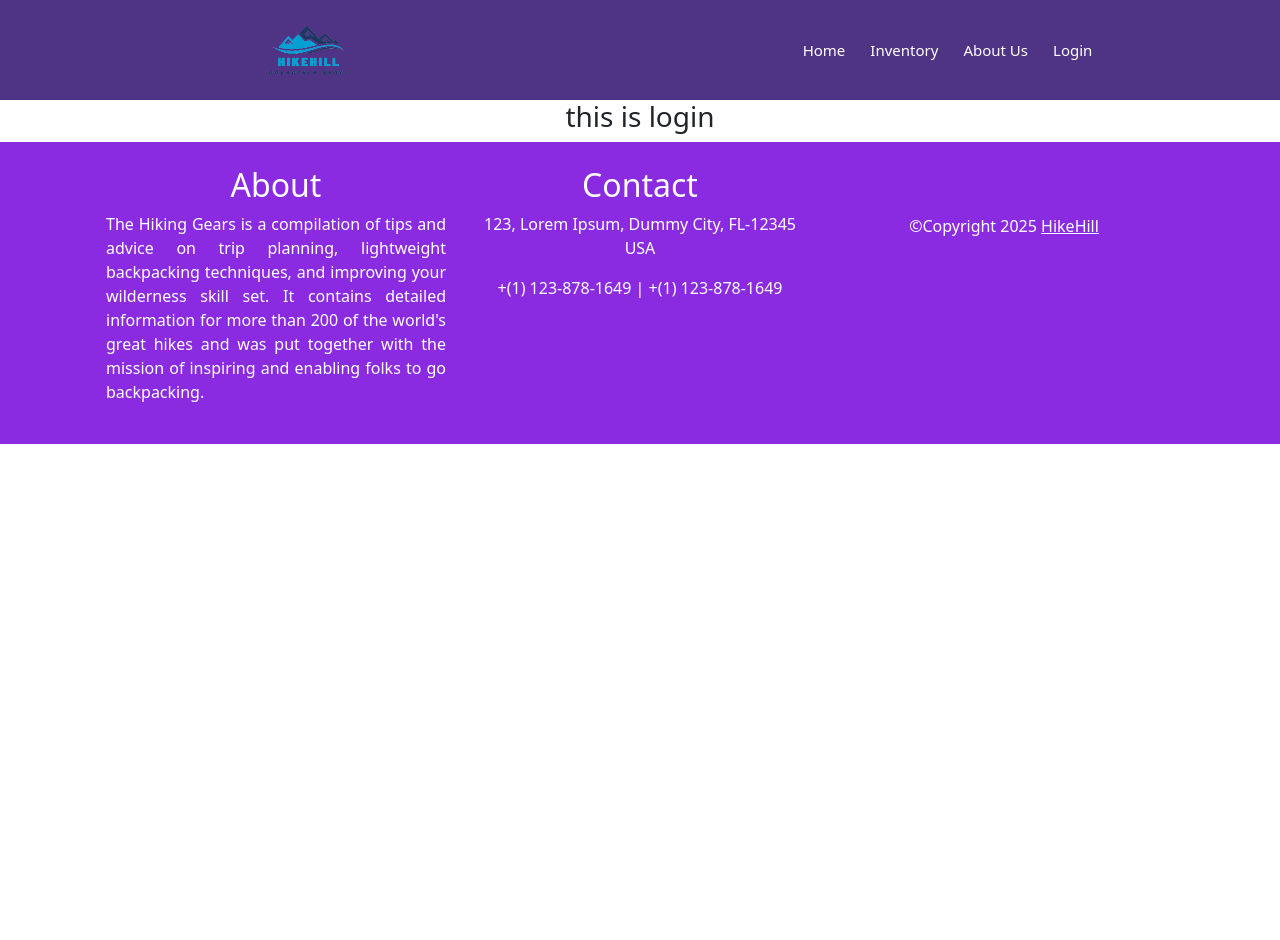
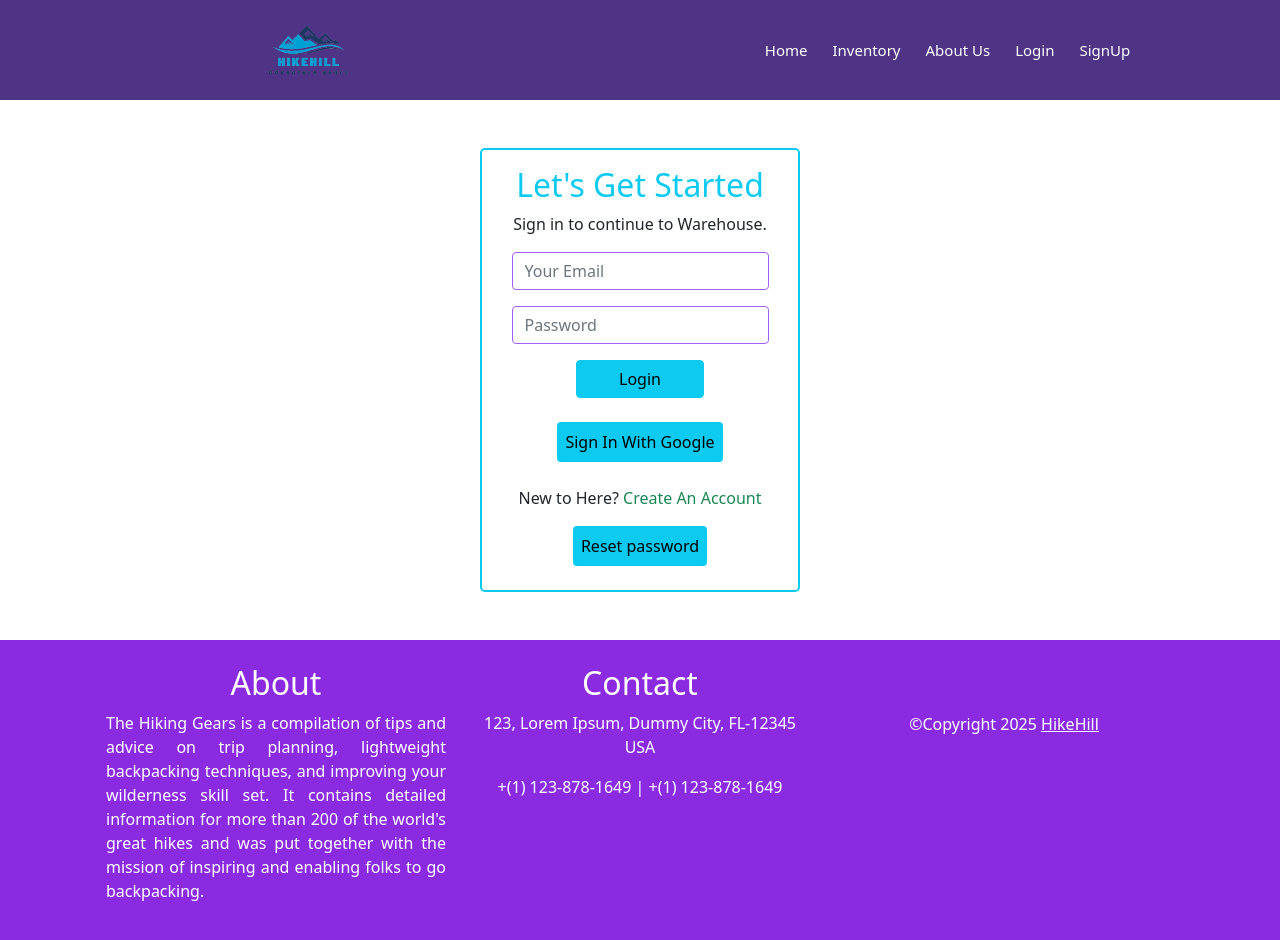
Before and after one commit to sabbirpboss/HikeHiLL, a React (Create React App) app: page /login in a window 1280 px wide. Shown: the top 940 px of the page. Before the commit the page ends 800 px from the top, so only its background shows below. Built offline with nearby package versions, Linux system fonts and the light colour scheme; no server answers.

Commit message:
login signup complete

```diff
--- a/package.json
+++ b/package.json
@@ -7,11 +7,14 @@
     "@testing-library/react": "^13.2.0",
     "@testing-library/user-event": "^13.5.0",
     "bootstrap": "^5.1.3",
+    "firebase": "^9.8.0",
     "react": "^18.1.0",
     "react-bootstrap": "^2.3.1",
     "react-dom": "^18.1.0",
+    "react-firebase-hooks": "^5.0.3",
     "react-router-dom": "^6.3.0",
     "react-scripts": "5.0.1",
+    "react-toastify": "^9.0.1",
     "web-vitals": "^2.1.4"
   },
   "scripts": {
--- a/src/App.js
+++ b/src/App.js
@@ -1,23 +1,33 @@
-import './App.css';
-import 'bootstrap/dist/css/bootstrap.min.css';
-import Header from './Pages/Header/Header';
-import { Route, Routes } from 'react-router-dom';
-import Homepage from './Pages/Homepage/Homepage';
-import Inventory from './Pages/Inventory/Inventory';
-import AboutUs from './Pages/AboutUs/AboutUs';
-import Login from './Pages/Login/Login';
-import Footer from './Pages/Footer/Footer';
+import "./App.css";
+import "bootstrap/dist/css/bootstrap.min.css";
+import Header from "./Pages/Header/Header";
+import { Route, Routes } from "react-router-dom";
+import Homepage from "./Pages/Homepage/Homepage";
+import Inventory from "./Pages/Inventory/Inventory";
+import AboutUs from "./Pages/AboutUs/AboutUs";
+import Login from "./Pages/Login/Login";
+import Footer from "./Pages/Footer/Footer";
+import SignUp from "./Pages/SignUp/SignUp";
+import RequireAuth from "./Pages/RequireAuth/RequireAuth";
 
 function App() {
   return (
     <div className="App">
       <Header></Header>
       <Routes>
-        <Route path='/' element={<Homepage></Homepage>}></Route>
-        <Route path='/home' element={<Homepage></Homepage>}></Route>
-        <Route path='/inventory' element={<Inventory></Inventory>}></Route>
-        <Route path='/about' element={<AboutUs></AboutUs>}></Route>
-        <Route path='/login' element={<Login></Login>}></Route>
+        <Route path="/" element={<Homepage></Homepage>}></Route>
+        <Route path="/home" element={<Homepage></Homepage>}></Route>
+        <Route path="/inventory" element={<Inventory></Inventory>}></Route>
+        <Route
+          path="/about"
+          element={
+            <RequireAuth>
+              <AboutUs></AboutUs>
+            </RequireAuth>
+          }
+        ></Route>
+        <Route path="/login" element={<Login></Login>}></Route>
+        <Route path="/signup" element={<SignUp></SignUp>}></Route>
       </Routes>
       <Footer></Footer>
     </div>
--- a/src/Pages/Header/Header.js
+++ b/src/Pages/Header/Header.js
@@ -1,11 +1,20 @@
-import React from 'react';
-import './Header.css';
-import { Link } from 'react-router-dom';
-import logo from '../../images/LOGO.png'
+import React from "react";
+import "./Header.css";
+import { Link } from "react-router-dom";
+import logo from "../../images/LOGO.png";
+import { useAuthState } from "react-firebase-hooks/auth";
+import auth from "../../firebase.init";
+import { signOut } from "firebase/auth";
 
 const Header = () => {
+  const [user] = useAuthState(auth);
+
+  const logout = () => {
+    signOut(auth);
+  };
+
   return (
-        <div className='header-section'>
+    <div className="header-section">
       <Link to="/">
         <img src={logo} alt="" />
       </Link>
@@ -13,7 +22,21 @@ const Header = () => {
         <Link to="/home">Home</Link>
         <Link to="/inventory">Inventory</Link>
         <Link to="/about">About Us</Link>
+
+        <span className="login-signup">
+          {!user ? (
             <Link to="/login">Login</Link>
+          ) : (
+            <button className="bg-info border-0 rounded p-2" onClick={logout}>
+              SignOut
+            </button>
+          )}
+          {!user ? (
+            <Link to="/signup">SignUp</Link>
+          ) : (
+            <></>
+          )}
+        </span>
       </div>
     </div>
   );
--- a/src/Pages/Login/Login.css
+++ b/src/Pages/Login/Login.css
@@ -0,0 +1,15 @@
+
+  .input-group input {
+    border: 1px solid #a45ff8;
+  }
+  .form-submit{
+      background-color: #a45ff8;
+    transition: .3s;
+  }
+  .form-submit:hover{
+    background-color: #a45ff862;
+    color: #a45ff8;
+  }
+  .form-link{
+      color: ##a45ff8;
+  }
--- a/src/Pages/Login/Login.js
+++ b/src/Pages/Login/Login.js
@@ -1,11 +1,112 @@
-import React from 'react';
+import React, { useRef } from "react";
+import { Button, Form } from "react-bootstrap";
+import {
+  useSendPasswordResetEmail,
+  useSignInWithEmailAndPassword,
+  useSignInWithGoogle,
+} from "react-firebase-hooks/auth";
+import { Link, useLocation, useNavigate } from "react-router-dom";
+import auth from "../../firebase.init";
+import { toast } from "react-toastify";
+import "react-toastify/dist/ReactToastify.css";
+import "./Login.css";
 
 const Login = () => {
-    return (
-        <div>
-            <h3>this is login</h3>
-        </div>
-    );
+  const emailRef = useRef("");
+  const passwordRef = useRef("");
+  const navigate = useNavigate();
+  const location = useLocation();
+
+  let from = location.state?.from?.pathname || "/";
+  let errorElement;
+  const [signInWithEmailAndPassword, user, error] =
+    useSignInWithEmailAndPassword(auth);
+
+  const [sendPasswordResetEmail] = useSendPasswordResetEmail(auth);
+
+  if (user) {
+    navigate(from, { replace: true });
+  }
+
+  if (error) {
+    errorElement = <p className="text-danger">Error: {error?.message}</p>;
+  }
+
+  const [signInWithGoogle] = useSignInWithGoogle(auth);
+
+  const handleSubmit = (event) => {
+    event.preventDefault();
+    const email = emailRef.current.value;
+    const password = passwordRef.current.value;
+
+    signInWithEmailAndPassword(email, password);
+  };
+
+  const navigateRegister = (event) => {
+    navigate("/register");
+  };
+
+  const resetPassword = async () => {
+    const email = emailRef.current.value;
+    if (email) {
+      await sendPasswordResetEmail(email);
+      toast("Sent email");
+    } else {
+      toast("please enter your email address");
+    }
+  };
+  return (
+    <div className="w-25 mx-auto my-5 rounded-3 d-flex justify-content-center align-items-center border border-info border-2">
+      <div>
+        <h2 className="text-info mt-3">Let's Get Started</h2>
+        <p>Sign in to continue to Warehouse.</p>
+        <Form onSubmit={handleSubmit}>
+          <Form.Group className="mb-3 input-group" controlId="formBasicEmail">
+            <Form.Control
+              ref={emailRef}
+              type="email"
+              placeholder="Your Email"
+              required
+            />
+          </Form.Group>
+          <Form.Group className="mb-3 input-group" controlId="formBasicPassword">
+            <Form.Control
+              ref={passwordRef}
+              type="password"
+              placeholder="Password"
+              required
+            />
+          </Form.Group>
+          <Button variant="info w-50 mx-auto d-block mb-2" type="submit">
+            Login
+          </Button>
+        </Form>
+        {errorElement}
+        <button
+          className="bg-info border-0 rounded p-2 mb-4 mt-3"
+          onClick={() => signInWithGoogle()}
+        >
+          Sign In With Google
+        </button>
+        <p className="text-dark">
+          New to Here?{" "}
+          <Link
+            className="form-link text-decoration-none text-success"
+            to="/signUp"
+            onClick={navigateRegister}
+          >
+            Create An Account
+          </Link>{" "}
+        </p>
+        <button
+          className="bg-info border-0 rounded p-2 mb-4"
+          onClick={resetPassword}
+        >
+          Reset password
+        </button>
+      </div>
+    </div>
+  );
 };
 
 export default Login;
--- /dev/null
+++ b/src/Pages/RequireAuth/RequireAuth.js
@@ -0,0 +1,35 @@
+import React from 'react';
+import { useAuthState, useSendEmailVerification } from 'react-firebase-hooks/auth';
+import { Navigate, useLocation } from 'react-router-dom';
+import { toast } from 'react-toastify';
+import auth from '../../firebase.init';
+
+const RequireAuth = ({ children }) => {
+    const [user] = useAuthState(auth);
+    const location = useLocation();
+    const [sendEmailVerification] = useSendEmailVerification(auth);
+
+    if (!user) {
+        return <Navigate to="/login" state={{ from: location }} replace />;
+    }
+
+    if (user.providerData[0]?.providerId=== 'password' && !user.emailVerified) {
+        return <div className='text-center mt-5'>
+            <h3 className='text-danger'>Your Email is not verified!!</h3>
+            <h5 className='text-success'> Please Verify your email address</h5>
+            <button
+            className='btn btn-primary'
+                onClick={async () => {
+                    await sendEmailVerification();
+                    toast('Sent email');
+                }}
+            >
+                Send Verification Email Again
+            </button>
+        </div>
+    }
+
+    return children;
+};
+
+export default RequireAuth;
--- /dev/null
+++ b/src/Pages/SignUp/SignUp.js
@@ -0,0 +1,104 @@
+import React, { useState } from "react";
+import { Link, useNavigate } from "react-router-dom";
+import {
+  useCreateUserWithEmailAndPassword,
+  useSignInWithGoogle,
+  useUpdateProfile,
+} from "react-firebase-hooks/auth";
+import "./SignUp.css";
+import auth from "../../firebase.init";
+
+const SignUp = () => {
+  const [agree, setAgree] = useState(false);
+  const [createUserWithEmailAndPassword, user, error] =
+    useCreateUserWithEmailAndPassword(auth, { sendEmailVerification: true });
+  const [updateProfile] = useUpdateProfile(auth);
+
+  const navigate = useNavigate();
+
+  if (user) {
+    console.log("user", user);
+  }
+  const [signInWithGoogle] = useSignInWithGoogle(auth);
+
+  const handleRegister = async (event) => {
+    event.preventDefault();
+    const name = event.target.name.value;
+    const email = event.target.email.value;
+    const password = event.target.password.value;
+
+    await createUserWithEmailAndPassword(email, password);
+    await updateProfile({ displayName: name });
+    console.log("Updated profile");
+    navigate("/home");
+  };
+
+  return (
+    <div className="w-25 mx-auto my-5 rounded-3 d-flex justify-content-center align-items-center border border-info border-2">
+      <div>
+        <h2 className="mt-4 mb-4">
+          Sign Up to
+          <br /> <span className="text-info">Access In Warehouse</span>
+        </h2>
+        <form onSubmit={handleRegister}>
+          <div className="input-group">
+            <input
+              className="p-2 mb-3 rounded w-100"
+              placeholder="Your Email"
+              type="email"
+              name="email"
+              id="user-email"
+              required
+            />
+          </div>
+          <div className="input-group">
+            <input
+              className="p-2 mb-3 rounded w-100"
+              placeholder="Set Password"
+              type="password"
+              name="password"
+              id="user-password"
+              required
+            />
+          </div>
+          <div className="input-group">
+            <input
+              className="mt-1"
+              onClick={() => setAgree(!agree)}
+              type="checkbox"
+              name="terms"
+              id="terms"
+            />
+            <label
+              className={`ps-2 ${agree ? "" : "text-danger"}`}
+              htmlFor="terms"
+            >
+              Accept HikeHill Terms and Conditions
+            </label>
+            <input
+              disabled={!agree}
+              className="form-submit w-75 mx-auto p-2 text-white rounded border-0 fs-5 mb-2 mt-3"
+              type="submit"
+              value="Sign Up"
+            />
+          </div>
+          <p style={{ color: "red" }}>{error}</p>
+        </form>
+        <button
+          className="bg-info border-0 rounded p-2 mb-4 mt-0"
+          onClick={() => signInWithGoogle()}
+        >
+          Sign In With Google
+        </button>
+        <p>
+          Already Have An Account?{" "}
+          <Link className="form-link text-decoration-none" to="/login">
+            Login
+          </Link>
+        </p>
+      </div>
+    </div>
+  );
+};
+
+export default SignUp;
--- /dev/null
+++ b/src/firebase.init.js
@@ -0,0 +1,22 @@
+// Import the functions you need from the SDKs you need
+import { initializeApp } from "firebase/app";
+import { getAuth } from "firebase/auth";
+// TODO: Add SDKs for Firebase products that you want to use
+// https://firebase.google.com/docs/web/setup#available-libraries
+
+// Your web app's Firebase configuration
+const firebaseConfig = {
+  apiKey: "AIzaSyD3NfwJI5_z17G4sDIlFp3maKmS-aSdSDA",
+  authDomain: "hikehill-web.firebaseapp.com",
+  projectId: "hikehill-web",
+  storageBucket: "hikehill-web.appspot.com",
+  messagingSenderId: "509553321170",
+  appId: "1:509553321170:web:9b7460bfa09b884d3bb90b",
+};
+
+// Initialize Firebase
+const app = initializeApp(firebaseConfig);
+
+const auth = getAuth(app);
+
+export default auth;
```
Also changed, not shown: firebase.json (added), src/Pages/SignUp/SignUp.css (added), 2 other files (tests, documents, lock files or other folders). Lines whose indentation alone changed are shown as unchanged.
